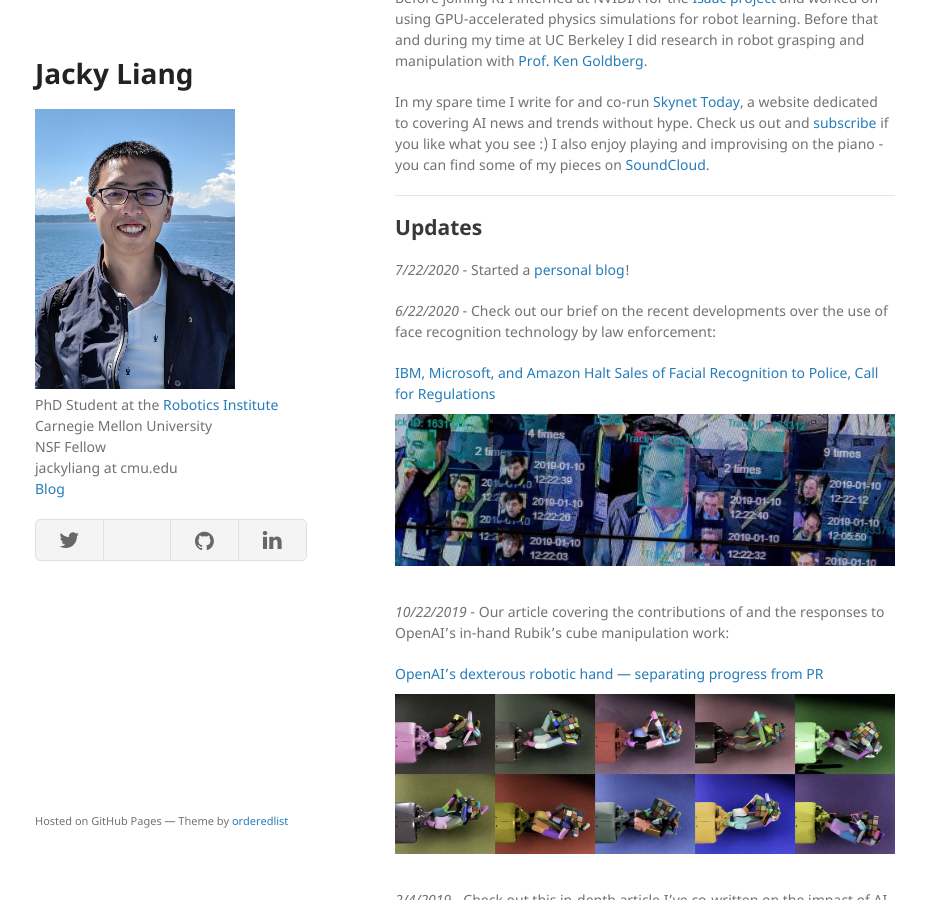
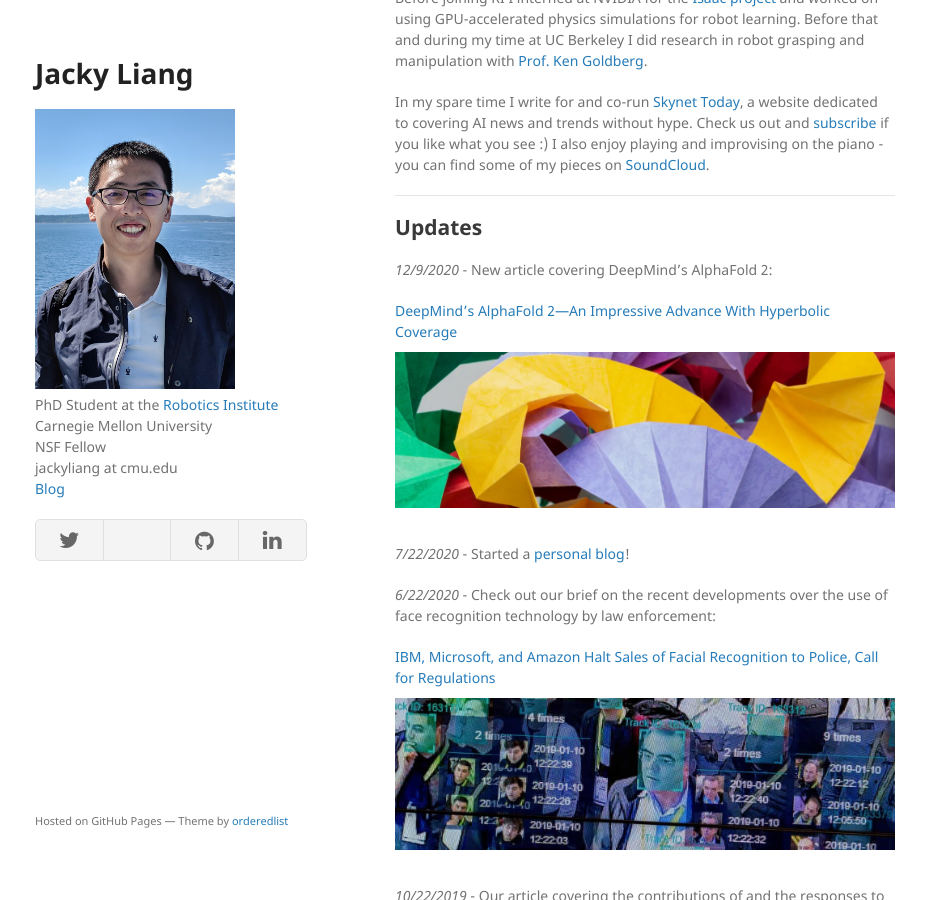
Before and after one commit to jacky-liang/jacky.io, a Jekyll site: the page built from index.md, in a window 1280 px wide and 900 px high, scrolled down 322 px. Shown: the whole window, without its empty margins (175-1101 px from the left). Built offline with Jekyll 4.4.1, drawn with Linux system fonts in a browser that asks for light colours; a style sheet for code colours, icons or effects is not loaded; our own code applies the rules of GitHub Pages for plain Markdown files.

Commit message:
added alphafold2 article

```diff
--- a/index.md
+++ b/index.md
@@ -18,6 +18,11 @@ I also enjoy playing and improvising on the piano - you can find some of my piec
 <hr>
 
 ## Updates
+
+*12/9/2020* - New article covering DeepMind's AlphaFold 2:
+
+[DeepMind’s AlphaFold 2—An Impressive Advance With Hyperbolic Coverage](https://www.skynettoday.com/briefs/alphafold2)
+[<img class="pub-img" src="{{ site.baseurl }}assets/imgs/alphafold2.png">](https://www.skynettoday.com/briefs/alphafold2)
 
 *7/22/2020* - Started a [personal blog](/blog)!
 
```
Also changed, not shown: assets/imgs/alphafold2.png (added).
